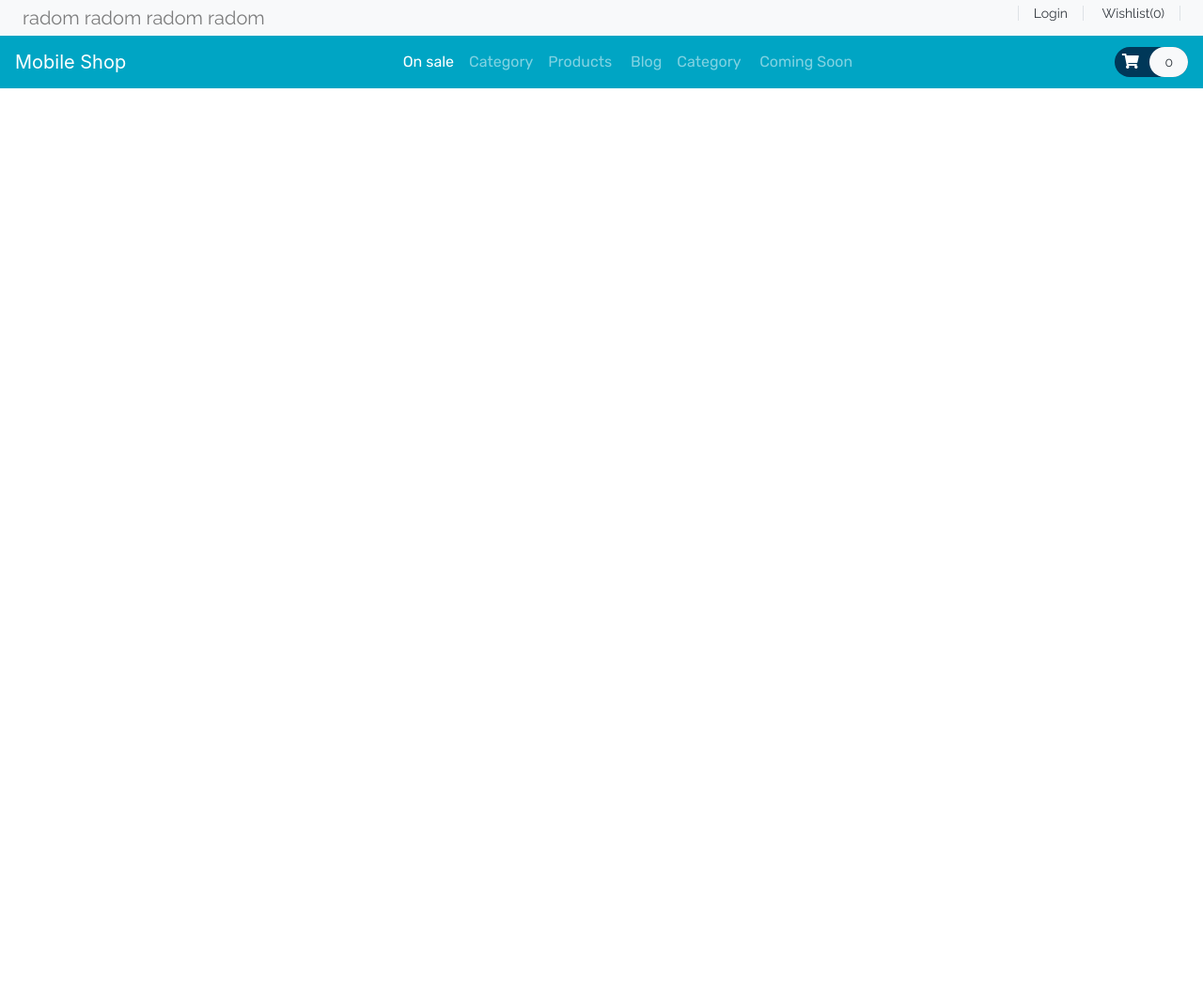
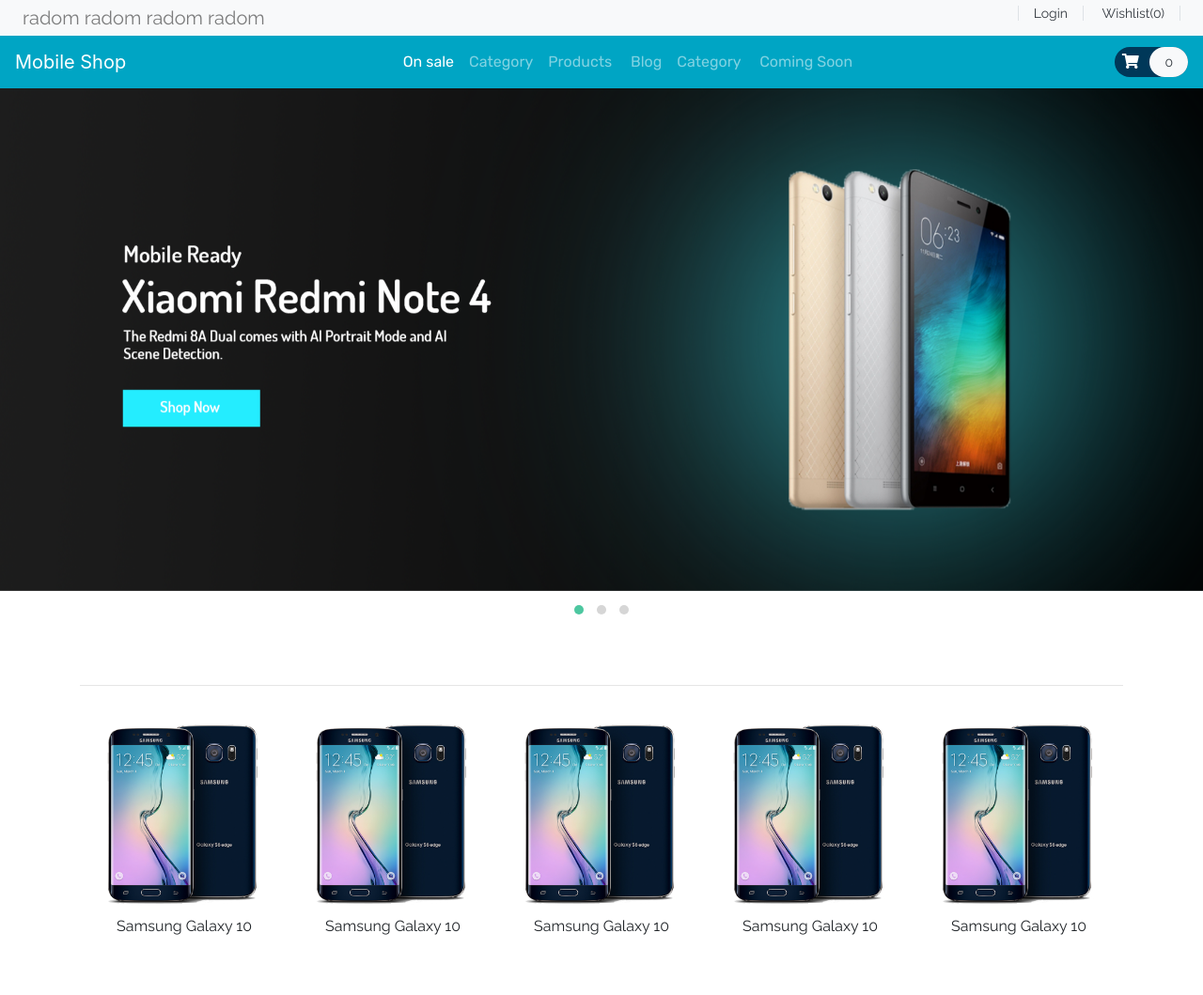
Before and after one commit to Linnaiwei/mobile-shop, a website: page index.html in a window 1280 px wide. Shown: the whole page at 94% size. Before the commit the page ends 800 px from the top, so only its background shows below. Drawn offline with nearby package versions, Linux system fonts and the light colour scheme; some icons are missing; a web font is replaced by a local one.

Commit message:
add a banner and a top sale

```diff
--- a/index.html
+++ b/index.html
@@ -71,8 +71,49 @@
 <!-- !start #header -->
 
 <!-- start #main-site -->
-<main>
+<main id="main-site">
 
+<!--    Owl-carousel-->
+    <section id="banner-area">
+        <div class="owl-carousel owl-theme">
+            <div class="item">
+                <img src="./assets/Banner1.png" alt="Banner1">
+            </div>
+            <div class="item">
+                <img src="./assets/Banner2.png" alt="Banner2">
+            </div>
+            <div class="item">
+                <img src="./assets/Banner1.png" alt="Banner1">
+            </div>
+        </div>
+    </section>
+<!--    !Owl-carousel-->
+
+<!--    Top-Sale-->
+    <section id="top-sale">
+        <div class="container py-5">
+            <h4 class="font-rubik font-size-20">
+
+            </h4>
+            <hr>
+            <!-- owl carousel -->
+            <div class="owl-carousel owl-theme">
+                <div class="item py-2">
+                    <div class="product font-rale">
+                        <a href="#"><img src="./assets/products/1.png" alt="product1" class="img-fluid"></a>
+                        <div class="text-center">
+                            <h6>
+                                Samsung Galaxy 10
+                            </h6>
+                        </div>
+                    </div>
+                </div>
+            </div>
+            <!-- !owl carousel -->
+
+        </div>
+    </section>
+<!--    !Top-Sale-->
 </main>
 <!-- !start #main-site -->
 
@@ -88,5 +129,7 @@
 <script src="https://stackpath.bootstrapcdn.com/bootstrap/4.5.2/js/bootstrap.min.js" integrity="sha384-B4gt1jrGC7Jh4AgTPSdUtOBvfO8shuf57BaghqFfPlYxofvL8/KUEfYiJOMMV+rV" crossorigin="anonymous"></script>
 <!--Owl Carousel2-->
 <script src="https://cdnjs.cloudflare.com/ajax/libs/OwlCarousel2/2.3.4/owl.carousel.min.js" integrity="sha512-bPs7Ae6pVvhOSiIcyUClR7/q2OAsRiovw4vAkX+zJbw3ShAeeqezq50RIIcIURq7Oa20rW2n2q+fyXBNcU9lrw==" crossorigin="anonymous"></script>
+<!--Custom Javascript-->
+<script src="./index.js"></script>
 </body>
 </html>
--- /dev/null
+++ b/index.js
@@ -0,0 +1,25 @@
+$(document).ready(()=>{
+    // banner owl carousel
+    $("#banner-area .owl-carousel").owlCarousel({
+        dots: true,
+        items:1
+    })
+
+    // Top Sale owl carousel
+    $("#top-sale .owl-carousel").owlCarousel({
+        loop: true,
+        nav: true,
+        dots: false,
+        responsive: {
+            0: {
+                items: 1
+            },
+            600: {
+                items: 3
+            },
+            1000: {
+                items: 5
+            }
+        }
+    })
+})
```
